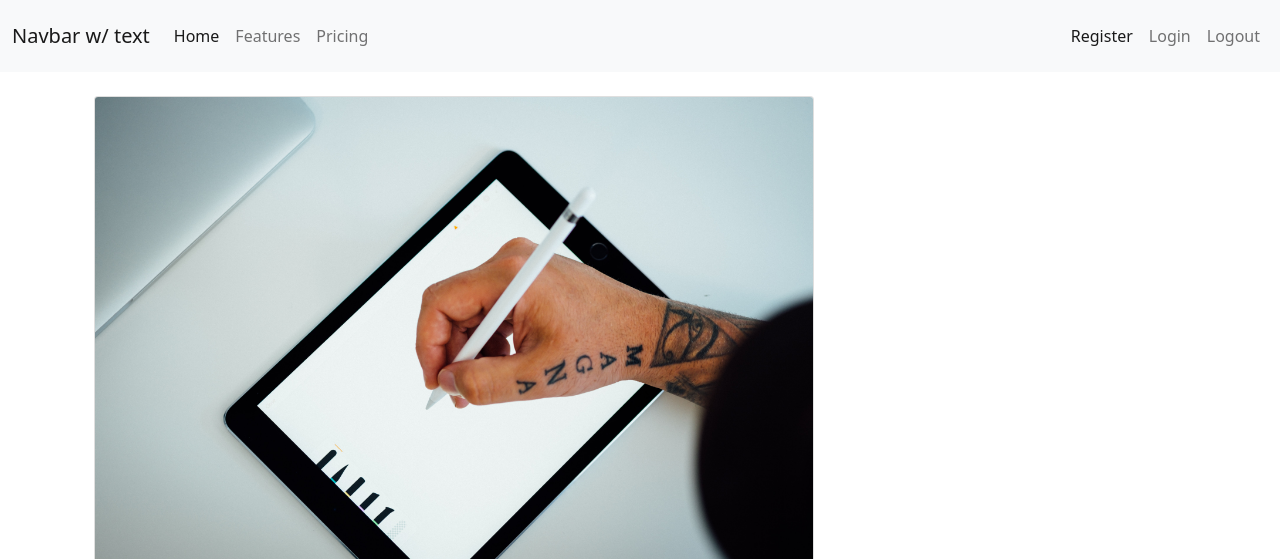
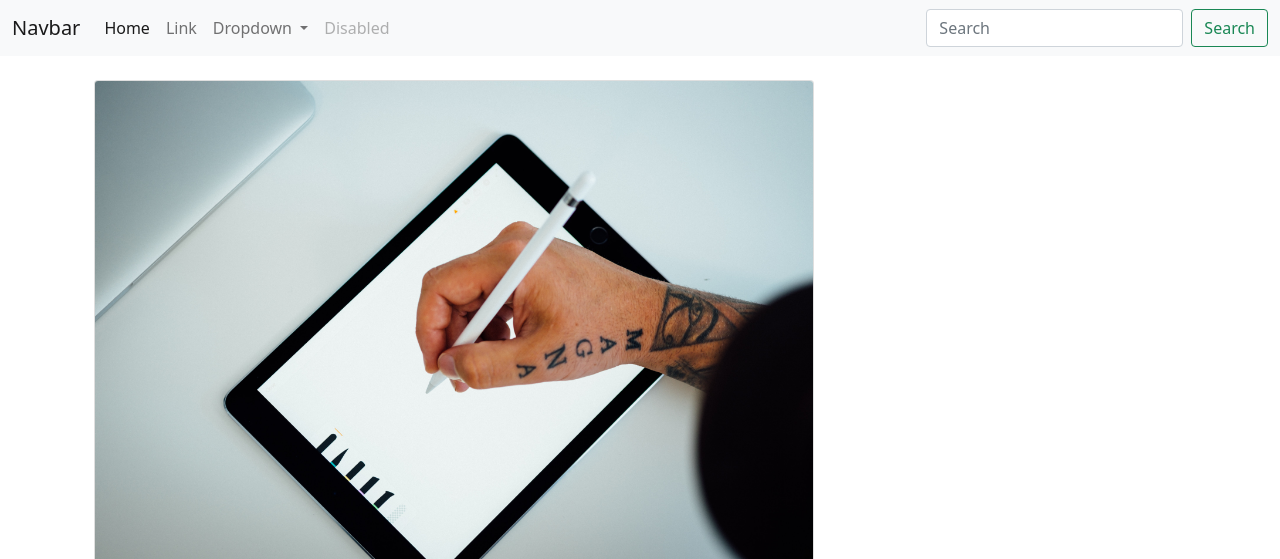
Before and after one commit to rcoffie/blogg, a Django app: page /detail/2/ in a window 1280 px wide. Shown: the top 559 px of the page. Run offline with Django 3.2, Linux system fonts and the light colour scheme; data comes from the database, SQL or seed files in the repository; some libraries are stand-ins or nearby versions.

Commit message:
pagination

```diff
--- a/post/views.py
+++ b/post/views.py
@@ -4,14 +4,20 @@ from account .models import *
 from django.contrib.auth.models import User
 user = User
 from django.db.models import Q
-
+from django.core.paginator import Paginator, EmptyPage, PageNotAnInteger
 
 
 
 
 # Create your views here.
 def Home(request):
-  posts = Post.objects.all()
+  posts_list = Post.objects.all().order_by('-id')
+  paginator = Paginator(posts_list, 6)
+
+  page_number = request.GET.get('page')
+  posts  = paginator.get_page(page_number)
+
+
   context = {'posts':posts}
   return render(request,'post/index.html',context)
 
@@ -69,12 +75,17 @@ def likes(request, pk):
 
 
 def Search(request):
-  posts = Post.objects.all()
+  # posts = Post.objects.all()
   query = request.GET.get('q')
   if query:
-    posts = Post.filter(title__icontains=query)
+    posts = Post.objects.all().filter(
+      Q(title__icontains=query)|
+      Q(body__icontains=query)|
+      Q(author__username=query)
+
+      )
   context = {
     'posts':posts,
   }
 
-  return render(request,'post/search.html')
+  return render(request,'post/search.html',context)
--- a/templates/base.html
+++ b/templates/base.html
@@ -18,36 +18,38 @@
 
     <nav class="navbar navbar-expand-lg navbar-light bg-light">
       <div class="container-fluid">
-          <a class="navbar-brand" href="/">Navbar w/ text</a>
-          <button class="navbar-toggler" type="button" data-bs-toggle="collapse" data-bs-target="#navbarText" aria-controls="navbarText" aria-expanded="false" aria-label="Toggle navigation">
+        <a class="navbar-brand" href="#">Navbar</a>
+        <button class="navbar-toggler" type="button" data-bs-toggle="collapse" data-bs-target="#navbarSupportedContent" aria-controls="navbarSupportedContent" aria-expanded="false" aria-label="Toggle navigation">
           <span class="navbar-toggler-icon"></span>
         </button>
-          <div class="collapse navbar-collapse" id="navbarText">
+        <div class="collapse navbar-collapse" id="navbarSupportedContent">
           <ul class="navbar-nav me-auto mb-2 mb-lg-0">
             <li class="nav-item">
-                <a class="nav-link active" aria-current="page" href="/">Home</a>
+              <a class="nav-link active" aria-current="page" href="#">Home</a>
             </li>
             <li class="nav-item">
-                <a class="nav-link" href="#">Features</a>
+              <a class="nav-link" href="#">Link</a>
+            </li>
+            <li class="nav-item dropdown">
+              <a class="nav-link dropdown-toggle" href="#" id="navbarDropdown" role="button" data-bs-toggle="dropdown" aria-expanded="false">
+                Dropdown
+              </a>
+              <ul class="dropdown-menu" aria-labelledby="navbarDropdown">
+                <li><a class="dropdown-item" href="#">Action</a></li>
+                <li><a class="dropdown-item" href="#">Another action</a></li>
+                <li><hr class="dropdown-divider"></li>
+                <li><a class="dropdown-item" href="#">Something else here</a></li>
+              </ul>
             </li>
             <li class="nav-item">
-                <a class="nav-link" href="#">Pricing</a>
+              <a class="nav-link disabled" href="#" tabindex="-1" aria-disabled="true">Disabled</a>
             </li>
           </ul>
-            <span class="navbar-text">
-              <ul class="navbar-nav me-auto mb-2 mb-lg-0">
-                <li class="nav-item">
-                  <a class="nav-link active" aria-current="page" href="{% url 'account:registration' %}">Register</a>
-                </li>
-                <li class="nav-item">
-                  <a class="nav-link" href="{% url 'account:login' %}">Login</a>
-                </li>
-                <li class="nav-item">
-                  <a class="nav-link" href="{% url 'account:login' %}">Logout</a>
-                </li>
-              </ul>
-              <!-- Navbar text with an inline element -->
-            </span>
+          <form class="d-flex" action="{% url 'post:search' %}" method="GET">
+            {% csrf_token %}
+            <input class="form-control me-2" name="q" type="search" placeholder="Search" aria-label="Search">
+            <button class="btn btn-outline-success" type="submit">Search</button>
+          </form>
         </div>
       </div>
     </nav>
```
Also changed, not shown: templates/post/index.html (+0 -27 lines), templates/post/search.html (+50 -1 lines). Lines whose indentation alone changed are shown as unchanged.
